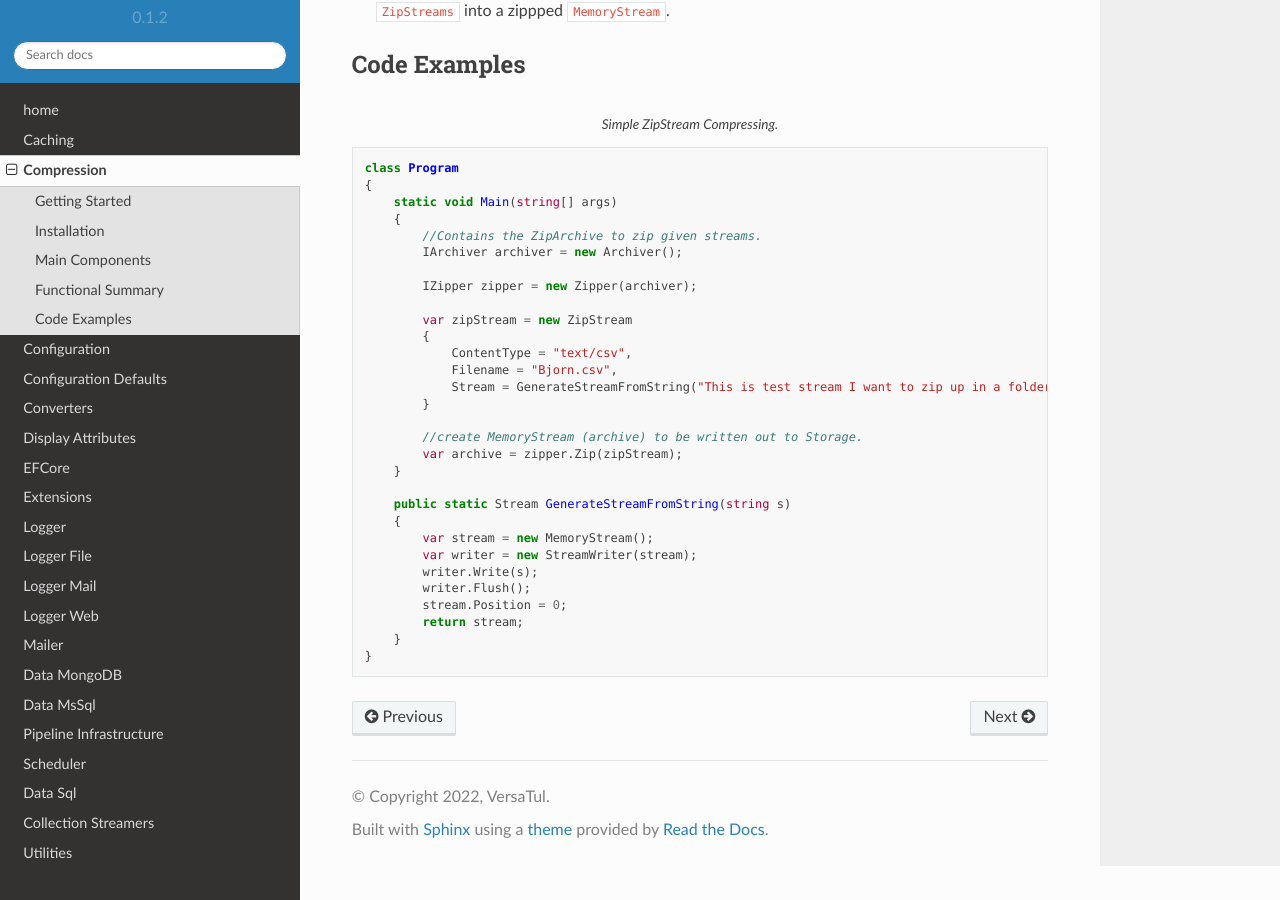
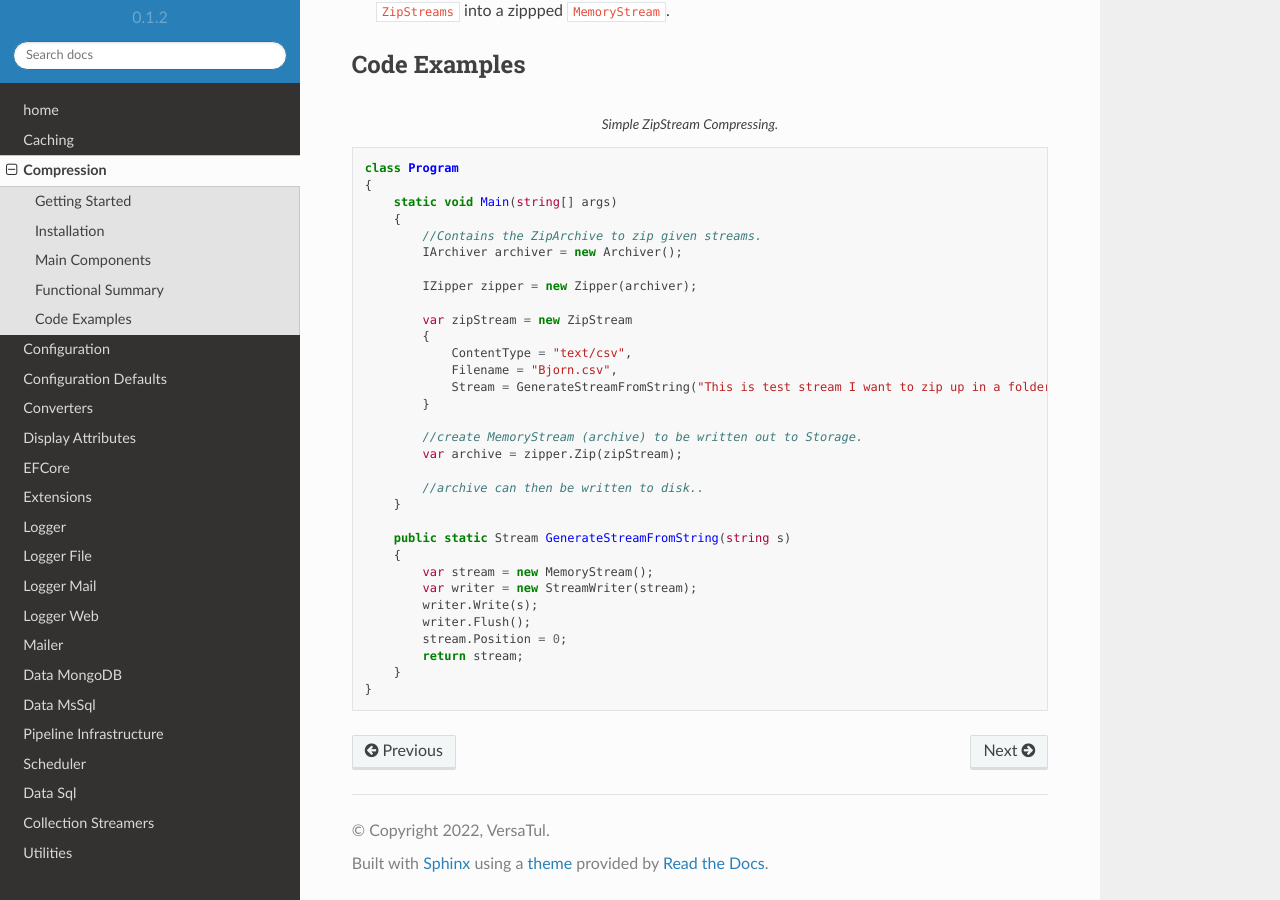
Before and after one commit to BjornWilliams/DocsVersaTul, a Sphinx documentation site: the page built from docs/source/compression.rst, in a window 1280 px wide and 900 px high, scrolled down 821 px. Built offline with Sphinx 7.4.7 and the Read the Docs theme 2.0.0, drawn with Linux system fonts in a browser that asks for light colours; some of the changed lines change nothing that is shown.

Commit message:
Update compression.rst
change line numbers

```diff
--- a/docs/source/compression.rst
+++ b/docs/source/compression.rst
@@ -35,7 +35,7 @@
 
 .. code-block:: c#
     :caption: Simple ZipStream Compressing.
-    :emphasize-lines: 56
+    :emphasize-lines: 57
 
     class Program
     {
@@ -55,6 +55,8 @@
 
             //create MemoryStream (archive) to be written out to Storage.
             var archive = zipper.Zip(zipStream);
+
+            //archive can then be written to disk..
         }
 
         public static Stream GenerateStreamFromString(string s)
```
